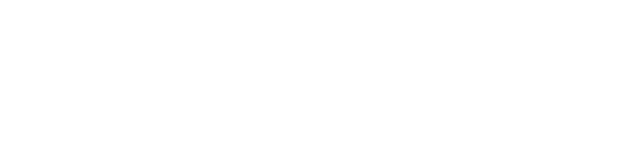
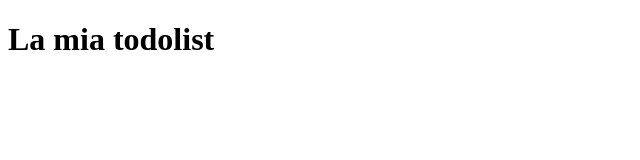
Before and after one commit to fablab-imperia/learning-javascript, a plain HTML site: page todolist/index.html in a window 1280 px wide. Shown: the whole page, without its empty margins (0-640 px from the left). Drawn offline with Linux system fonts and the light colour scheme.

Commit message:
agg.titolo

```diff
--- a/todolist/index.html
+++ b/todolist/index.html
@@ -3,9 +3,10 @@
 <head>
     <meta charset="UTF-8">
     <meta name="viewport" content="width=device-width, initial-scale=1.0">
-    <title>Document</title>
+    <title>todolist</title>
 </head>
 <body>
-
+<h1>La mia todolist</h1>
+ <script src="main.js"></script>
 </body>
 </html>
```
Also changed, not shown: todolist/main.js (added).
